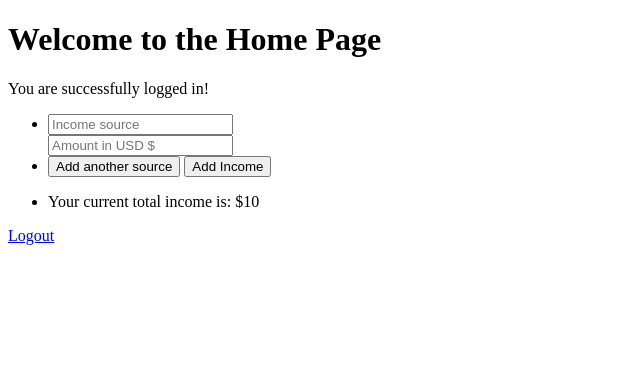
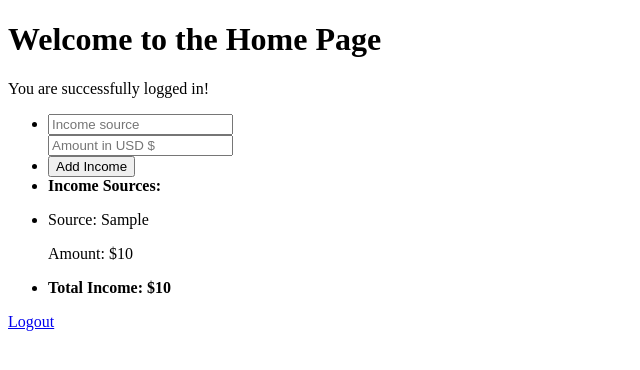
Before and after one commit to MuhammadBazil-cyber/CS50-Final-Project, a Flask app: page /home in a window 1280 px wide. Shown: the top 370 px of the page, without its empty margins (0-640 px from the left). Run offline with Flask 3, Linux system fonts and the light colour scheme; the visitor is signed in with stand-in values (Sample User, id 1); tables that the repository leaves empty or names only in its code hold one stand-in row (values such as "Sample post"); some libraries are stand-ins or nearby versions.

Commit message:
working of individual and total listing of incomes and sources, add box rm

```diff
--- a/app.py
+++ b/app.py
@@ -60,9 +60,16 @@ def register():
 def add_income():
     if 'logged_in' in session:
         amount = request.form.get('amount')
-
+        s_amount = request.form.get('income_source')
+        # for individual values and sources to be portrayed on the home page, this is the first storing of data step
         cursor = mysql.connection.cursor(MySQLdb.cursors.DictCursor)
-        cursor.execute('UPDATE cs50 SET amount = amount + %s WHERE id = %s',
+        cursor.execute('INSERT INTO storage (source, s_amount, user_id) VALUES (%s, %s, %s)',
+                       (s_amount, amount, session['user_id']))
+        mysql.connection.commit()
+        cursor.close()
+        # updating the total amount in the main amount column
+        cursor = mysql.connection.cursor(MySQLdb.cursors.DictCursor)
+        cursor.execute('UPDATE storage SET amount = amount + %s WHERE user_id = %s',
                        (amount, session['user_id']))
         mysql.connection.commit()
         cursor.close()
@@ -75,13 +82,20 @@ def add_income():
 @app.route('/home')
 def home():
     if 'logged_in' in session:
+        # this is the second step of fetching data to be displayed on the home page
         cursor = mysql.connection.cursor(MySQLdb.cursors.DictCursor)
-        cursor.execute('SELECT amount FROM cs50 WHERE id = %s',
+        cursor.execute('SELECT source, s_amount FROM storage WHERE user_id = %s',
+                       (session['user_id'],))
+        income_sources = cursor.fetchall()
+        cursor.close()
+
+        cursor = mysql.connection.cursor(MySQLdb.cursors.DictCursor)
+        cursor.execute('SELECT amount FROM storage WHERE user_id = %s',
                        (session['user_id'],))
         income = cursor.fetchone()
-        finalamount = income['amount']
+        finalamount = income['amount'] if income else 0
         cursor.close()
-        return render_template('home.html', finalamount=finalamount)
+        return render_template('home.html', finalamount=finalamount, income_sources=income_sources)
     else:
         flash('Please log in to access this page.', 'warning')
         return redirect(url_for('login'))
--- a/templates/home.html
+++ b/templates/home.html
@@ -13,18 +13,44 @@
             <li> <input type="text" name="income_source" placeholder="Income source" /> <br>
             <input type="number" name="amount" placeholder="Amount in USD $" /></li>
             <li>
-                <button type="button" class="ADD">Add another source</button>
+                <!-- <button type="button" class="ADD">Add another source</button>  -->
                 <button type="submit" class="ADD_INCOME">Add Income</button>
             </li>
+            <li><strong>Income Sources:</strong></li>
+            {% for income in income_sources %}
             <li>
-                <p>Your current total income is: ${{ finalamount }}</p>
+                <p>Source: {{ income.source }}</p>
+                <p>Amount: ${{ income.s_amount }}</p>
             </li>
+            {% endfor %}
+            <li><strong>Total Income: ${{ finalamount }}</strong></li>
         </ul>
     </form>
     <a href="/logout">Logout</a>
 
 </body>
-<script>
+
+</html>
+
+
+
+
+
+
+
+
+
+
+
+
+
+
+
+
+
+
+
+<!-- <script>
 document.querySelector('.ADD').onclick = function() {
     // this is for first adding income list, being a parent element of button and li into a variable
     const incomelist = document.querySelector('ul');
@@ -38,5 +64,4 @@ document.querySelector('.ADD').onclick = function() {
     incomelist.insertBefore(newIncome, addButton.parentElement);
 };
  // Add your JavaScript code here for handling income addition
-</script>
-</html>
+</script> -->
```
Also changed, not shown: README.md.
